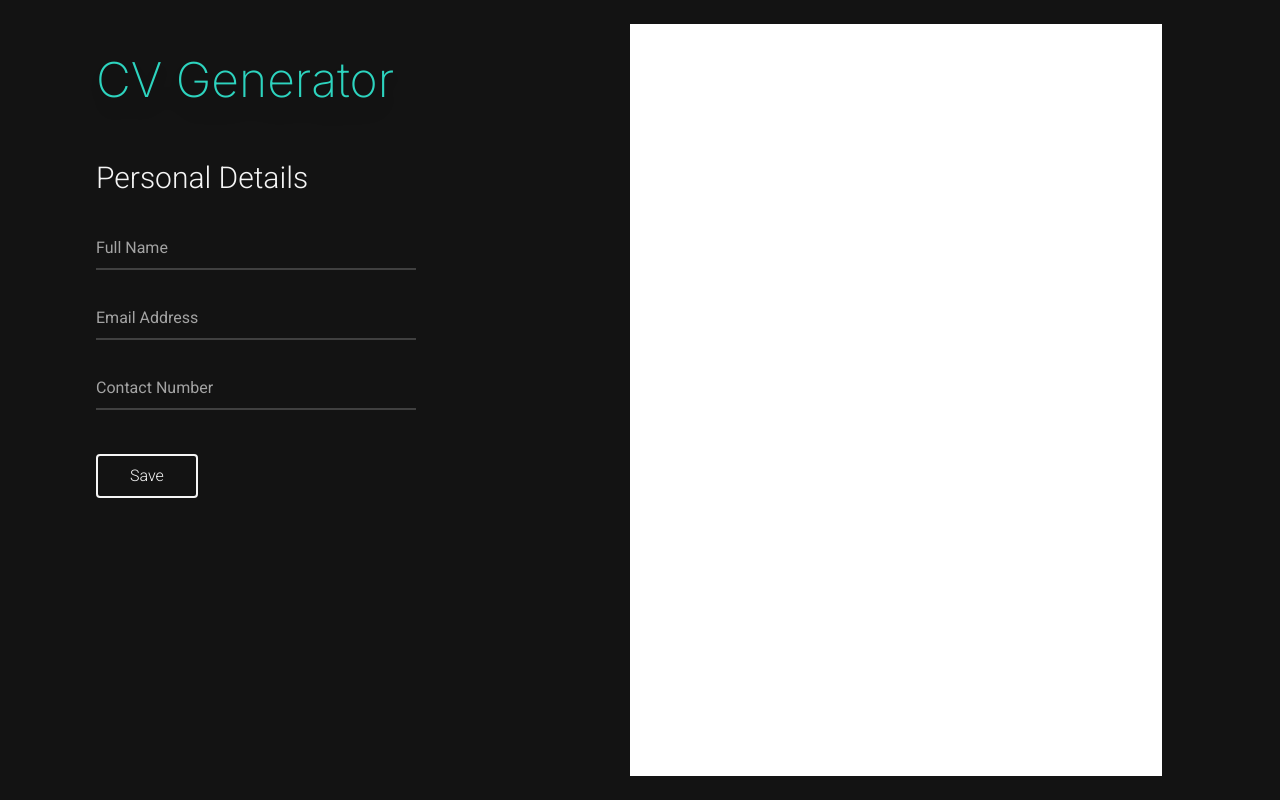
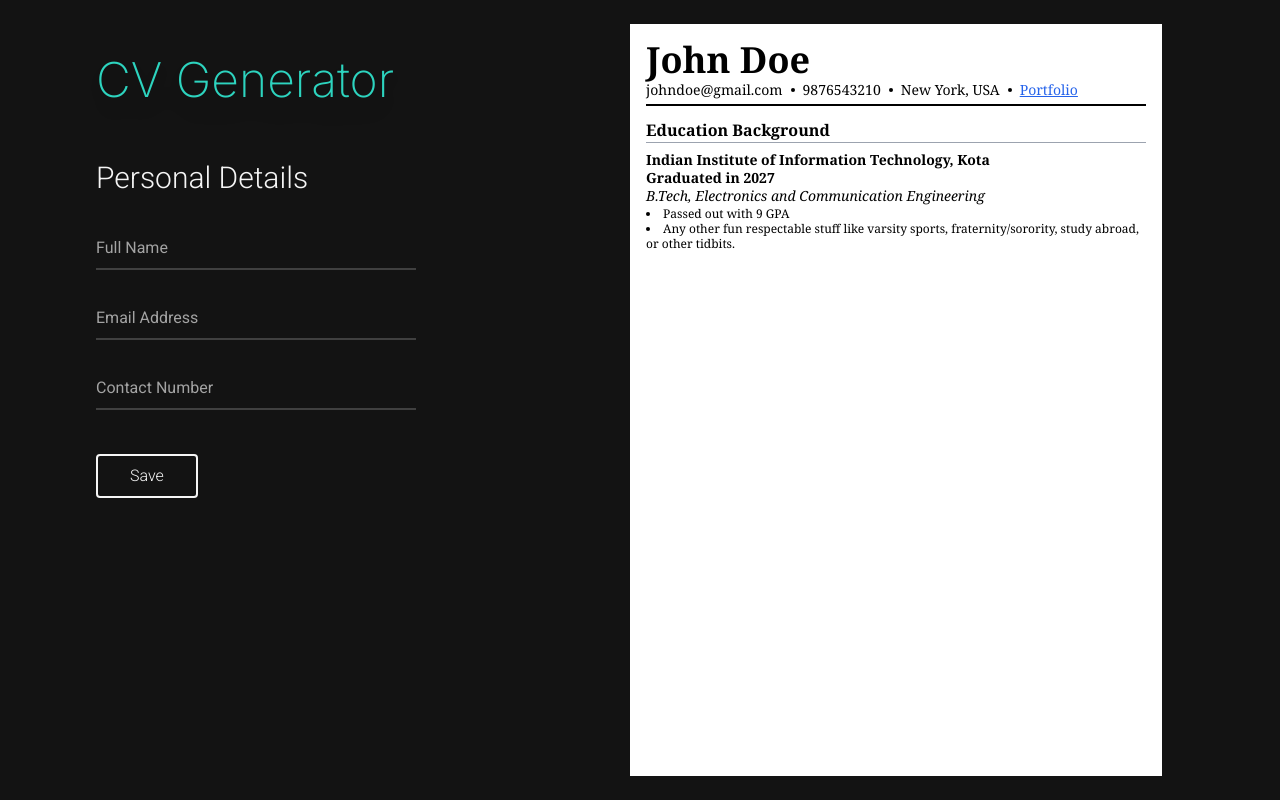
Before and after one commit to SKjustSK/cv-generator, a React (Vite) app: page / in a window 1280 px wide. Built offline with nearby package versions, Linux system fonts and the light colour scheme.

Commit message:
chore: Started work on CV Page

```diff
--- a/src/components/CVholder.jsx
+++ b/src/components/CVholder.jsx
@@ -1,5 +1,79 @@
+import { Fragment } from 'react'
+
+const sampleData = {
+  personalDetails: {
+    fullName: 'John Doe',
+    emailAddress: 'johndoe@gmail.com',
+    contactNumber: '9876543210',
+    cityCountry: 'New York, USA',
+    portfolioLink: 'https://github.com/SKjustSK/cv-generator',
+  },
+  educationBackground: {
+    institution: 'Indian Institute of Information Technology, Kota',
+    graduationYear: '2027',
+    degree: 'B.Tech',
+    specialization: 'Electronics and Communication Engineering',
+    gpa: '9',
+    experience:
+      'Any other fun respectable stuff like varsity sports, fraternity/sorority, study abroad, or other tidbits.',
+  },
+}
+
 function CVPage() {
-  return <div className="aspect-[1/1.414] bg-white"></div>
+  const personalDetails = sampleData.personalDetails
+  const contactInfo = []
+  for (let info in personalDetails) {
+    if (info === 'fullName' || info === 'portfolioLink') {
+      continue
+    }
+    contactInfo.push([info, personalDetails[info]])
+  }
+
+  const educationBackground = sampleData.educationBackground
+
+  return (
+    <section className="flex aspect-[1/1.414] flex-col bg-white px-4 pt-4 font-serif text-black">
+      {/* Personal Details  */}
+      <section className="flex flex-col border-b-2 border-black pb-1">
+        <h1 className="text-4xl font-bold">{personalDetails.fullName}</h1>
+        <div className="flex flex-wrap items-center gap-2 gap-y-0">
+          {contactInfo.map((contact) => {
+            return (
+              <Fragment key={contact[0]}>
+                <p className="text-sm">{contact[1]}</p>
+                <div className="h-1 w-1 rounded-full bg-black"></div>
+              </Fragment>
+            )
+          })}
+          <a
+            target="_blank"
+            className="hover;text-blue-800 text-sm text-blue-600 underline visited:text-purple-600"
+            href={personalDetails.portfolioLink}
+          >
+            Portfolio
+          </a>
+        </div>
+      </section>
+      {/* Education Background  */}
+      <section className="flex flex-col pb-1 text-sm">
+        <h2 className="mb-2 mt-3 border-b-[1px] border-gray-400 text-base font-semibold">
+          Education Background
+        </h2>
+        <p className="font-semibold leading-tight">
+          {educationBackground.institution}
+          <br />
+          Graduated in {educationBackground.graduationYear}
+        </p>
+        <p className="italic">
+          {educationBackground.degree}, {educationBackground.specialization}
+        </p>
+        <ul className="list-inside list-disc text-xs leading-tight">
+          <li>Passed out with {educationBackground.gpa} GPA</li>
+          <li>{educationBackground.experience}</li>
+        </ul>
+      </section>
+    </section>
+  )
 }
 
 function CVholder() {
```
